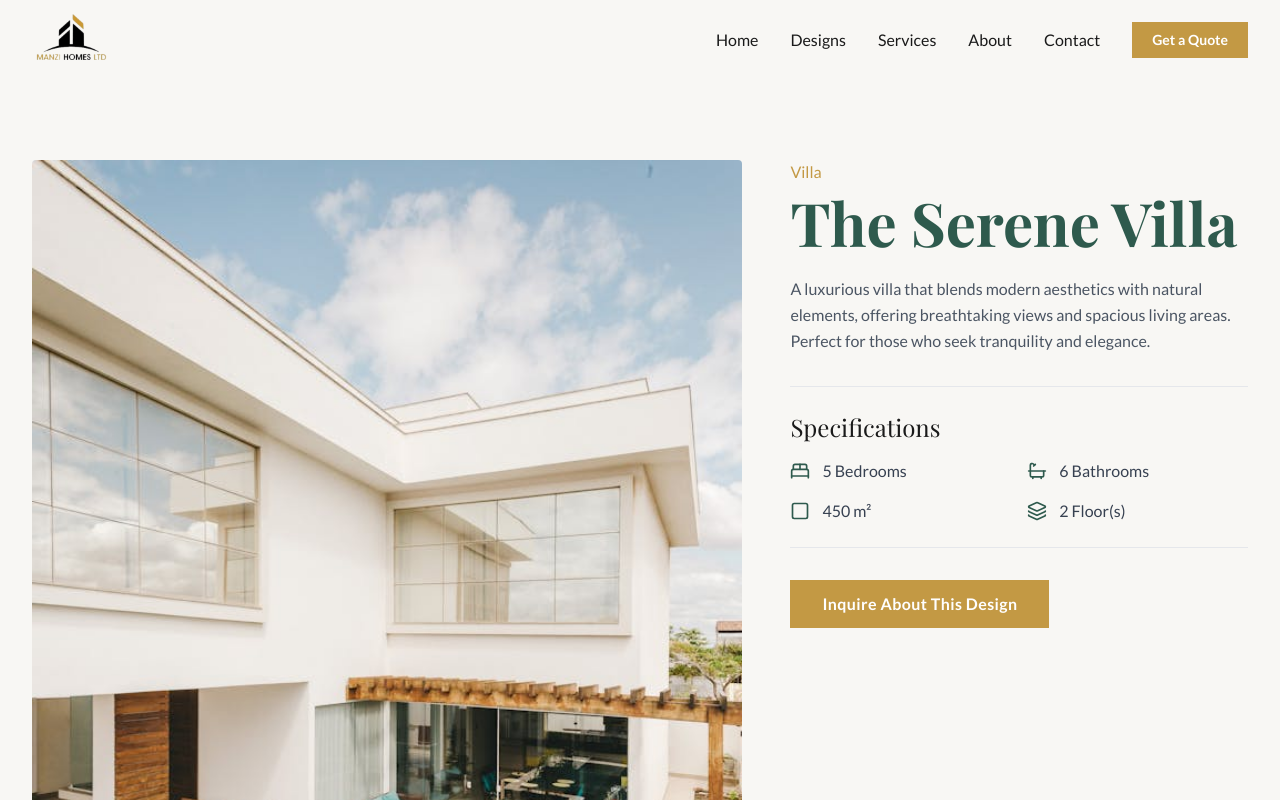
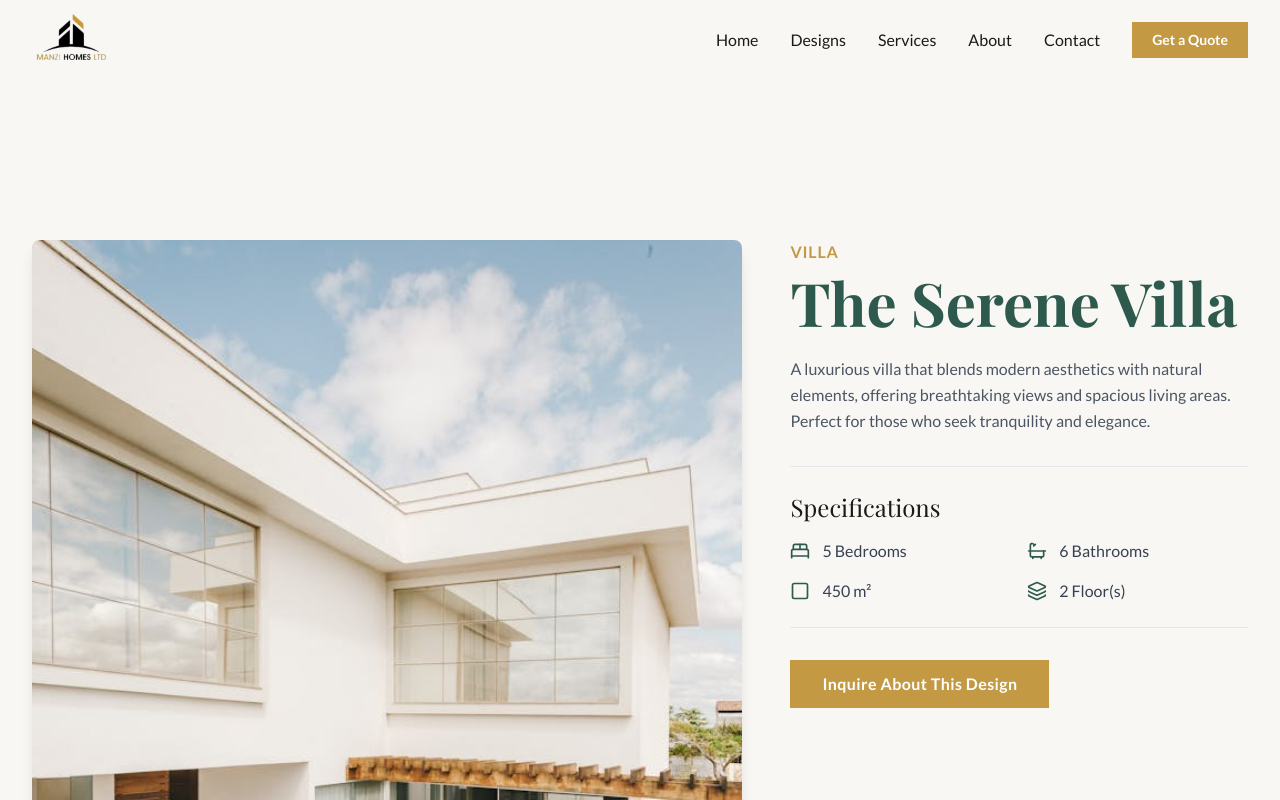
Before and after one commit to kimanthigregory/ManziHomes, a Next.js app: page /designs/the-serene-villa in a window 1280 px wide. Shown: the top 800 px of the page. Built offline with nearby package versions, Linux system fonts and the light colour scheme.

Commit message:
initial commit

```diff
--- a/src/app/designs/[slug]/page.tsx
+++ b/src/app/designs/[slug]/page.tsx
@@ -1,5 +1,3 @@
-// src/app/designs/[slug]/page.tsx
-
 import { designs } from "@/data/designs";
 import { notFound } from "next/navigation";
 import Image from "next/image";
@@ -7,47 +5,43 @@ import Button from "@/components/Button";
 import { BedDouble, Bath, Square, Layers } from "lucide-react";
 import type { Metadata } from "next";
 
-// Define the Props interface for type safety (optional but good practice)
-interface PageProps {
-  params: {
-    slug: string;
-  };
-}
+// Define the type for the component's props
+type Props = {
+  params: { slug: string };
+};
 
 // For generating static pages at build time
 export async function generateStaticParams() {
   return designs.map((design) => ({ slug: design.slug }));
 }
 
-// MAKE THIS FUNCTION ASYNC
-export async function generateMetadata({
-  params,
-}: PageProps): Promise<Metadata> {
-  // AWAIT the params to get the resolved object
-  const resolvedParams = await params;
-  const design = designs.find((d) => d.slug === resolvedParams.slug);
-
+// For generating metadata dynamically - corrected typing here as well
+export async function generateMetadata({ params }: Props): Promise<Metadata> {
+  const design = designs.find((d) => d.slug === params.slug);
   if (!design) {
-    return { title: "Design Not Found" };
+    return {
+      title: "Design Not Found | ManziHomes",
+      description: "The requested architectural design could not be found.",
+    };
   }
   return {
-    title: design.title,
+    title: `${design.title} | ManziHomes`,
     description: design.description,
   };
 }
 
-// MAKE THIS COMPONENT ASYNC
-export default async function DesignDetailPage({ params }: PageProps) {
-  // AWAIT the params to get the resolved object
-  const resolvedParams = await params;
-  const design = designs.find((d) => d.slug === resolvedParams.slug);
+// Apply the new 'Props' type to the component function
+export default function DesignDetailPage({ params }: Props) {
+  const design = designs.find((d) => d.slug === params.slug);
 
   if (!design) {
     notFound();
   }
 
   return (
-    <div className="container mx-auto px-4 sm:px-6 lg:px-8 py-20">
+    <div className="container mx-auto px-4 sm:px-6 lg:px-8 py-20 mt-20">
+      {" "}
+      {/* Added mt-20 for spacing */}
       <div className="grid grid-cols-1 lg:grid-cols-5 gap-12">
         <div className="lg:col-span-3">
           <Image
@@ -55,14 +49,16 @@ export default async function DesignDetailPage({ params }: PageProps) {
             alt={design.title}
             width={1200}
             height={800}
-            className="w-full h-auto object-cover mb-4 rounded"
+            className="w-full h-auto object-cover mb-4 rounded-lg shadow-lg"
             priority
           />
-          {/* Add more images here if you want a gallery */}
+          {/* You can map over design.images here for a gallery */}
         </div>
 
         <div className="lg:col-span-2">
-          <p className="text-brand-gold mb-2">{design.category}</p>
+          <p className="text-brand-gold mb-2 font-semibold tracking-wider">
+            {design.category.toUpperCase()}
+          </p>
           <h1 className="text-brand-green mb-6">{design.title}</h1>
           <p className="text-gray-600 leading-relaxed mb-8">
             {design.description}
```
